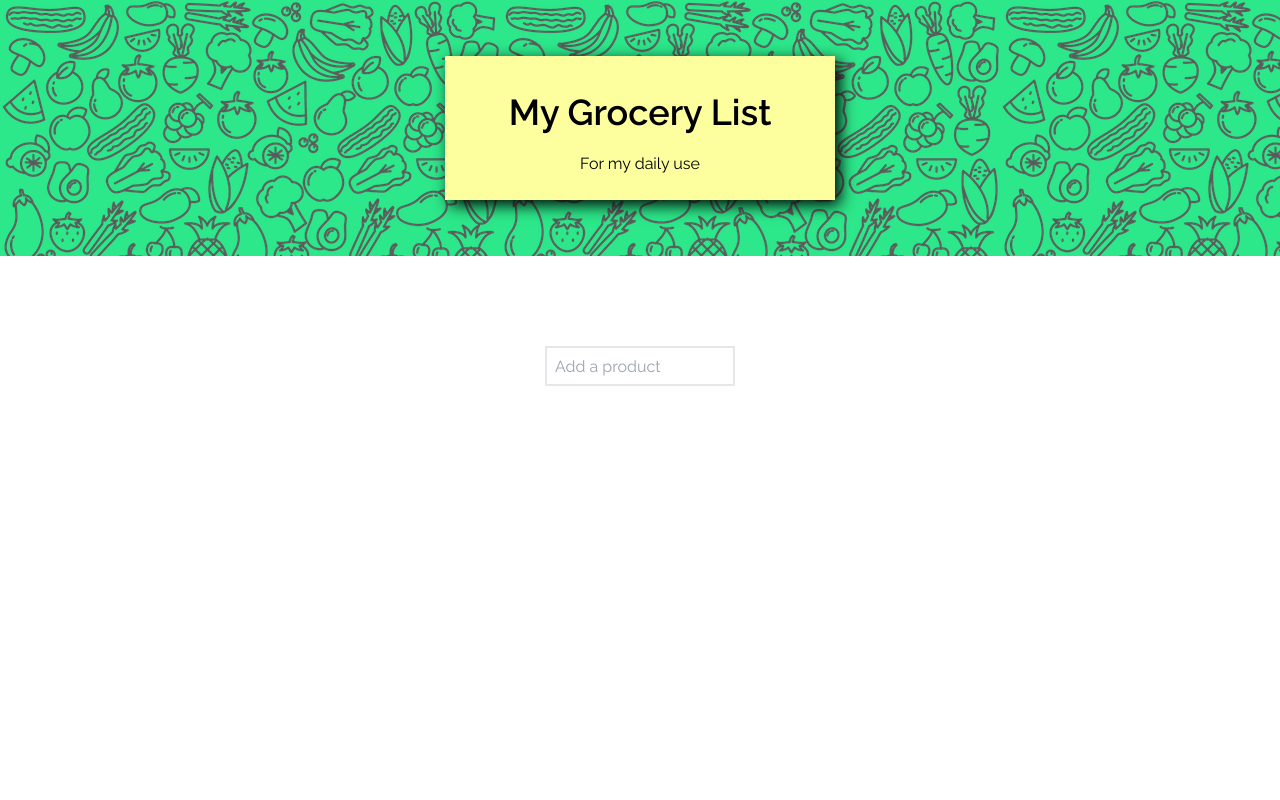
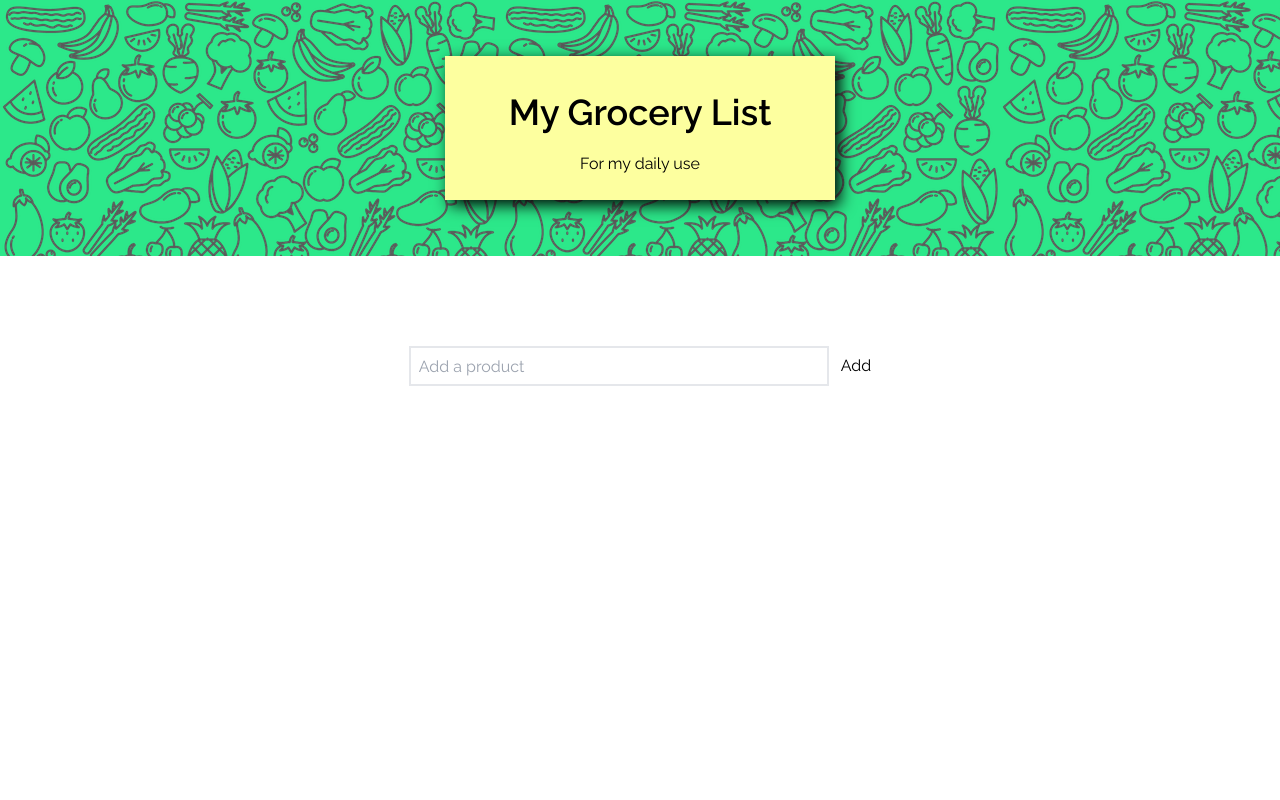
Before and after one commit to DrHyde01/GroceryList-React, a React (Vite) app: page / in a window 1280 px wide. Shown: the top 800 px of the page. Built offline with nearby package versions, Linux system fonts and the light colour scheme.

Commit message:
Add list logic

```diff
--- a/src/components/List/index.jsx
+++ b/src/components/List/index.jsx
@@ -2,23 +2,42 @@ import React from "react";
 import { useState, useEffect, Fragment } from "react";
 
 const List = () => {
-  const [article, setArticle] = useState([]);
+  const [item, setItem] = useState("");
+  const [list, setList] = useState([]);
 
-  const addArticle = (e) => {
-    setArticle(e.target.value);
+  //Add item from the input
+  const handleChange = (e) => {
+    setItem(e.target.value);
   };
+
+  // And move item to the array
+  const handleSubmit = (e) => {
+    e.preventDefault();
+    setList([...list, item]);
+
+    setItem("");
+  };
+
+  // Add updated list to LocalStorage
+  useEffect(() => {
+    localStorage.setItem("list", JSON.stringify(list));
+  }, [list]);
 
   return (
     <Fragment>
-      <div className="flex flex-col items-center min-h-screen w-full p-10">
-        <form className="flex justify-center align-middle p-2.5 m-10 animate-titleAppear">
+      <div className="flex flex-col items-center min-h-screen w-full py-10">
+        <form
+          onSubmit={handleSubmit}
+          className="flex justify-center align-middle w-full p-2.5 m-10 animate-titleAppear"
+        >
           <input
-            onChange={addArticle}
+            onChange={handleChange}
             type="text"
-            value={article}
-            className="border-2 border-solid h-10 pl-2"
+            value={item}
+            className="border-2 border-solid w-1/3 h-10 pl-2"
             placeholder="Add a product"
           />
+          <button className="flex justify-center items-center ml-3">Add</button>
         </form>
       </div>
     </Fragment>
```
